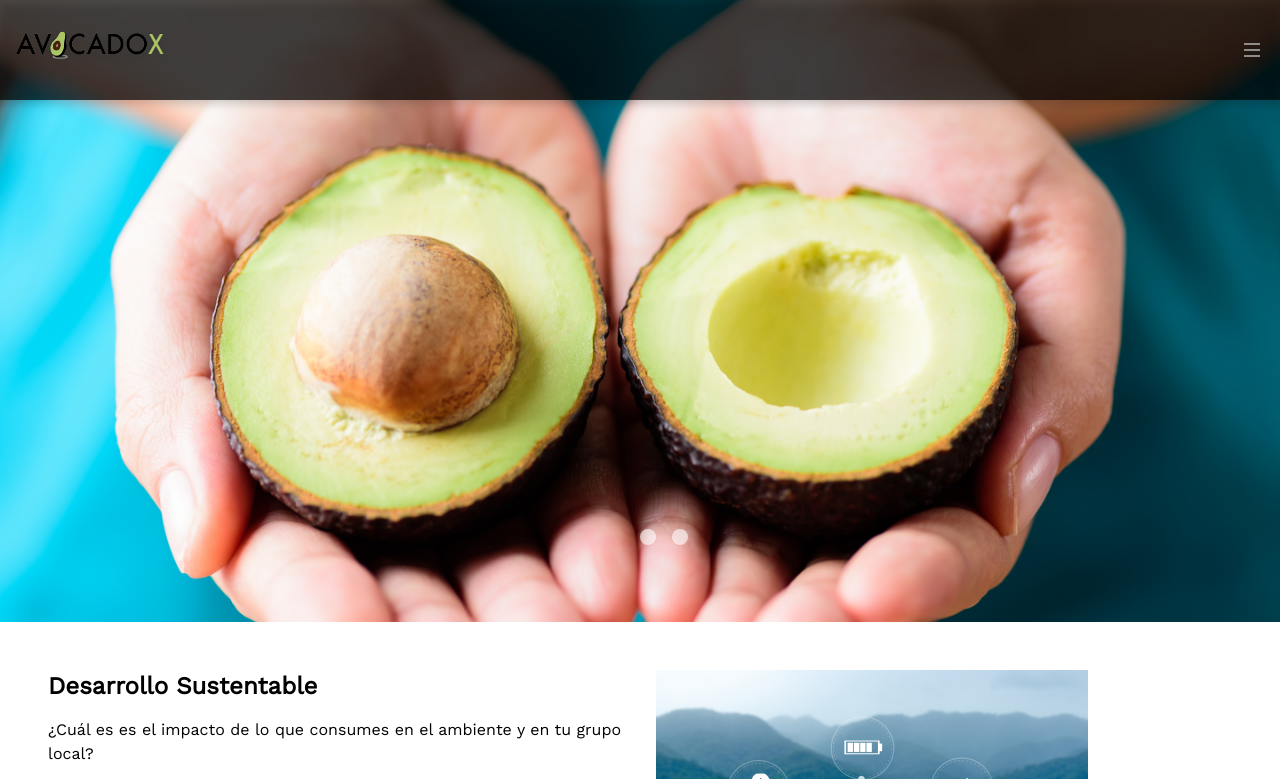
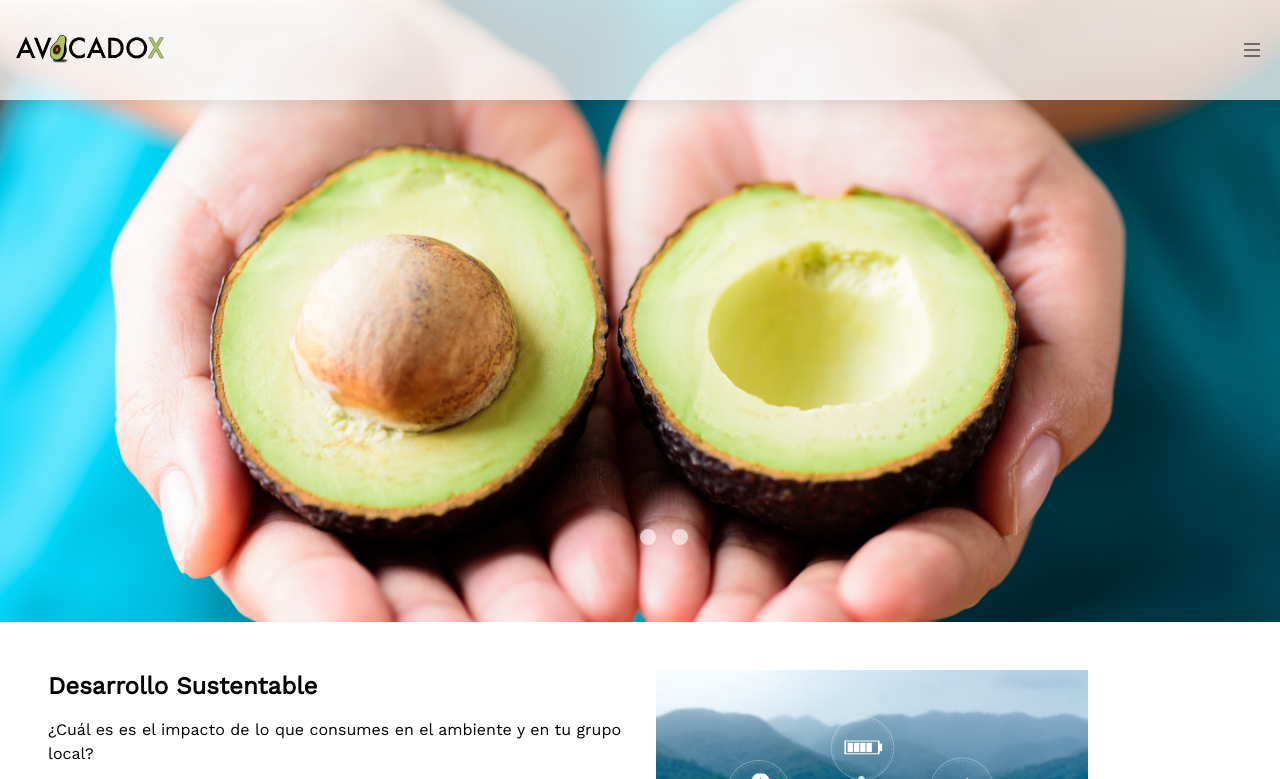
Before and after one commit to Avocadox-Admin/website, a Gatsby site: page / in a window 1280 px wide. Shown: the top 779 px of the page. Built offline with nearby package versions, Linux system fonts and the light colour scheme; Gatsby itself is replaced by a stand-in of ours.

Commit message:
Change nav bar color

```diff
--- a/src/components/Navbar.tsx
+++ b/src/components/Navbar.tsx
@@ -6,9 +6,9 @@ import { Link } from 'gatsby';
 
 const Navbar = ({ drawerHandler }) => {
   return (
-    <div className="absolute top-0 w-full h-[100px] bg-black/70 text-white drop-shadow-[0_4px_4px_rgba(0,0,0,0.25)] z-10 flex justify-center">
+    <div className="md:absolute md:top-0 w-full h-[100px] bg-white/75 text-black drop-shadow-[0_4px_10px_rgba(0,0,0,0.15)] z-10 flex justify-center">
       <div className="grid grid-cols-2 items-center max-w-screen-xl w-full">
-        <div className="ml-4">
+        <div className="ml-4 pt-2">
           <Link to="/">
             <StaticImage src="../images/avocadox-logo.png" alt="Avocadox Logo" className="max-w-[148px]" />
           </Link>
--- a/src/components/Slider.tsx
+++ b/src/components/Slider.tsx
@@ -45,7 +45,7 @@ const Slider = () => {
   };
 
   return (
-    <div ref={sliderRef} className="w-full flex justify-center bg-black text-white mb-12">
+    <div ref={sliderRef} className="w-full flex justify-center text-white mb-12">
       <div className="max-w-screen-xl relative">
         <GatsbyImage image={imageData} alt="soem" />
         <div className="absolute top-[85%] left-[50%] flex gap-4">
--- a/src/pages/index.tsx
+++ b/src/pages/index.tsx
@@ -9,7 +9,6 @@ import Slider from '../components/Slider';
 const Home = () => {
   const screenSize = useScreenSize();
 
-  console.log(screenSize);
   const handleNavigationClick = () => {
     navigate('/sustentable');
   };
@@ -77,8 +76,8 @@ const Home = () => {
         {screenSize === 'sm' && <div className="h-8 bg-[#ACC465]"></div>}
         <section className="w-full flex justify-center bg-black text-white">
           <div className="px-12 py-12 max-w-screen-xl">
-            <div className="text-2xl font-black">Certificaciones</div>
-            <div className="grid grid-cols-3 md:grid-cols-6">
+            <div className="text-2xl font-black mb-8">Certificaciones</div>
+            <div className="grid grid-cols-3 gap-4 md:grid-cols-6">
               <Link to="/certificaciones">
                 <StaticImage src="../images/fairtrade-negative.png" alt="Fairtrade Logo" />
               </Link>
```
